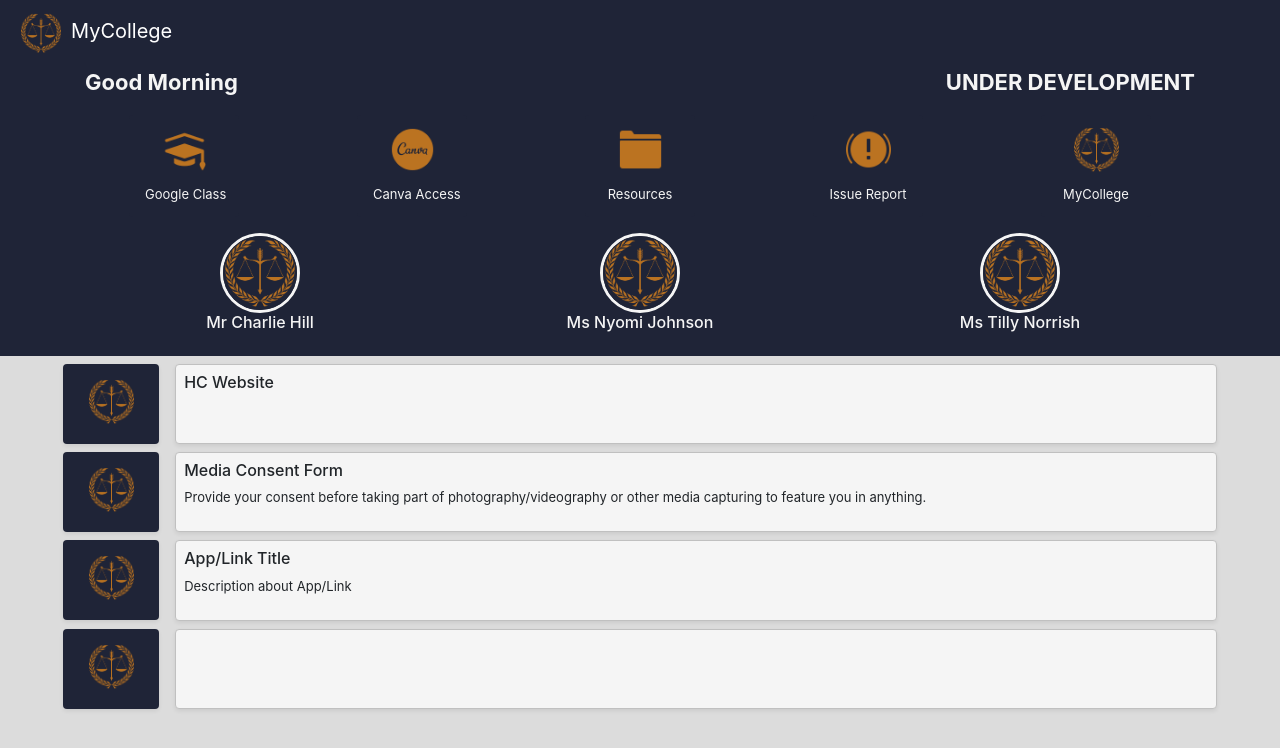
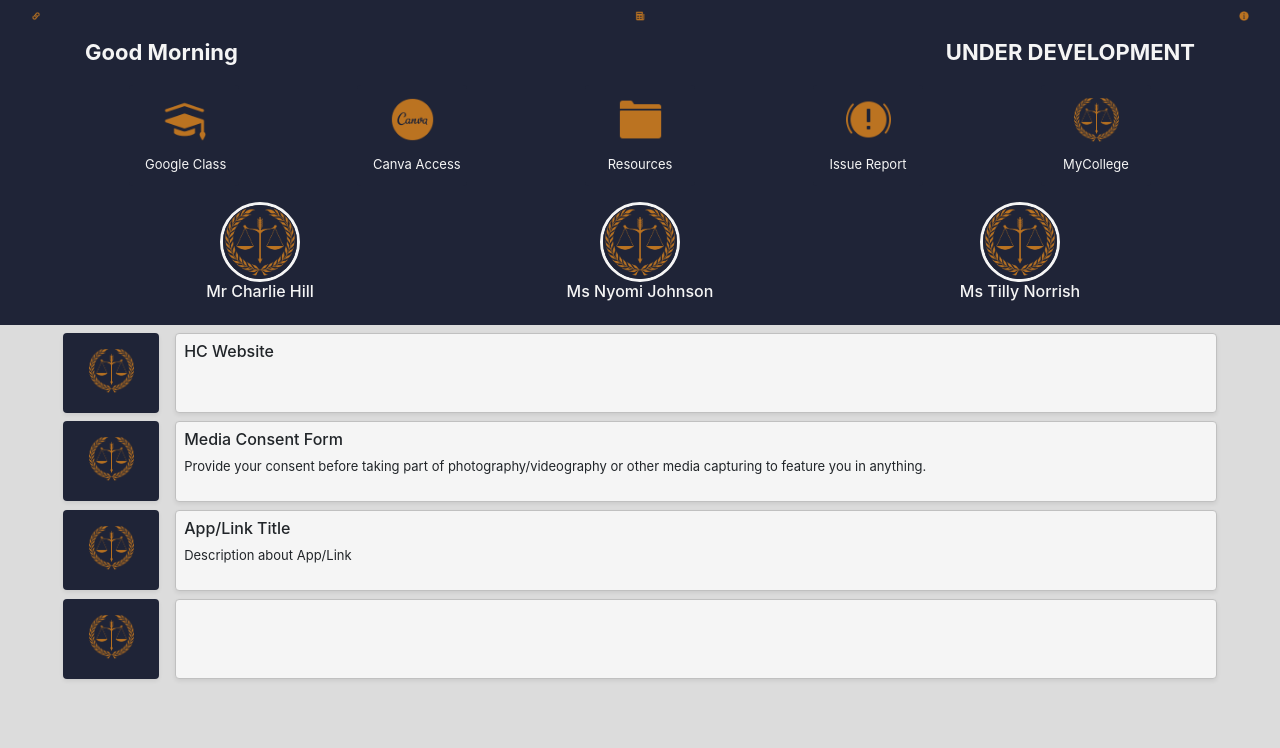
Before and after one commit to hill-college/mycollege, a plain HTML site: page main.html in a window 1280 px wide. Drawn offline with Linux system fonts and the light colour scheme.

Commit message:
header links

```diff
--- a/main.html
+++ b/main.html
@@ -55,9 +55,9 @@
         <div class="wisbackground">
             <nav class="navbar navbar-expand-sm navbar-dark" style="background-color: #1f2437" >
                 <div class="container-fluid">
-                <span class="navbar-brand" id="sidebarCollapse" style='z-index:999;color:white;margin-left:-10px;cursor:pointer'><img  src="/images/crest.png" style="height: 40px; padding-right: 10px;">MyCollege</span>
-                    <span class="ml-auto">
-                    </span>
+                    <span><img src="/images/link.png" style='height:15px;padding-bottom:5px' onclick="window.open('/main','_self')" title="Links"></i></span>
+                    <span><img src="/images/news.png" style='height:15px;padding-bottom:5px' onclick="window.open('/news','_self')" title="News"></i></span>
+                    <span><img src="/images/info.png" style='height:15px;padding-bottom:5px' onclick="window.open('/contact','_self')" title="Contact Info"></i></span>
                 </div>
             </nav>
             <div style='color:whitesmoke;'>
```
